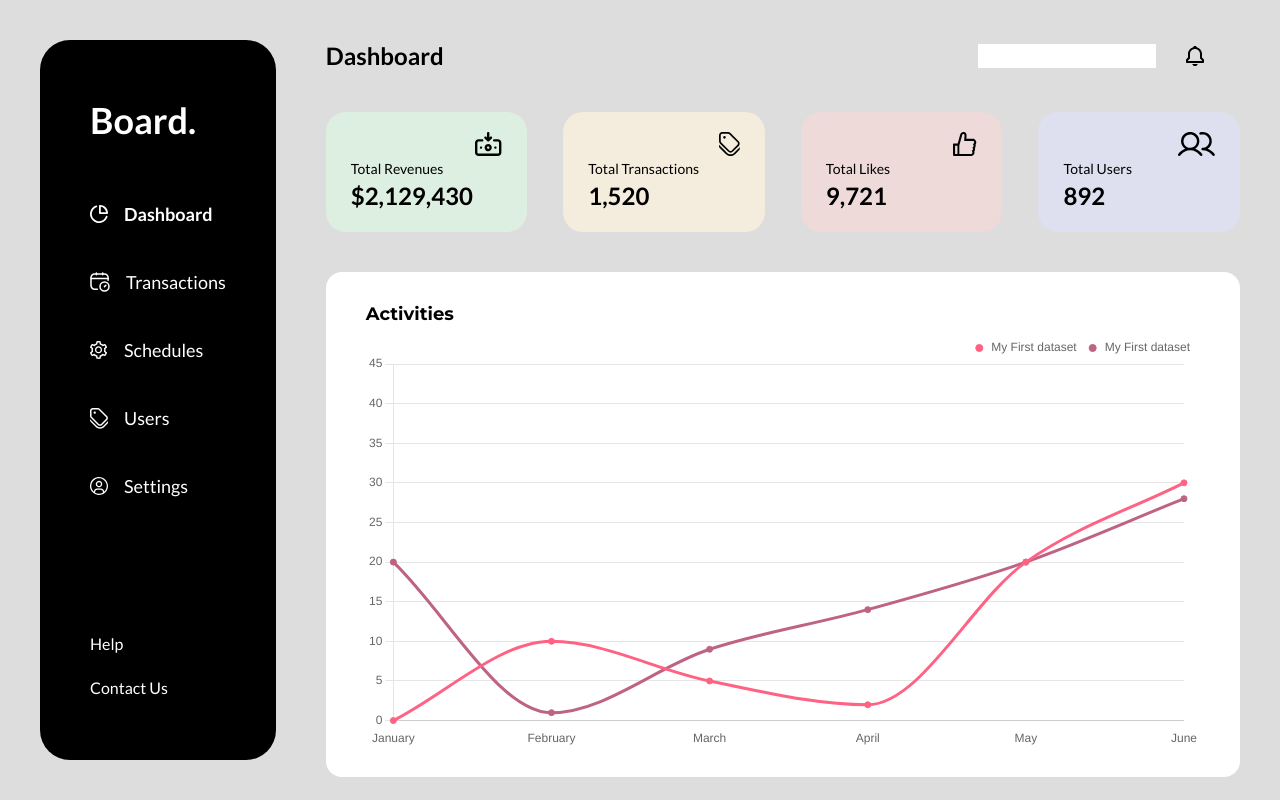
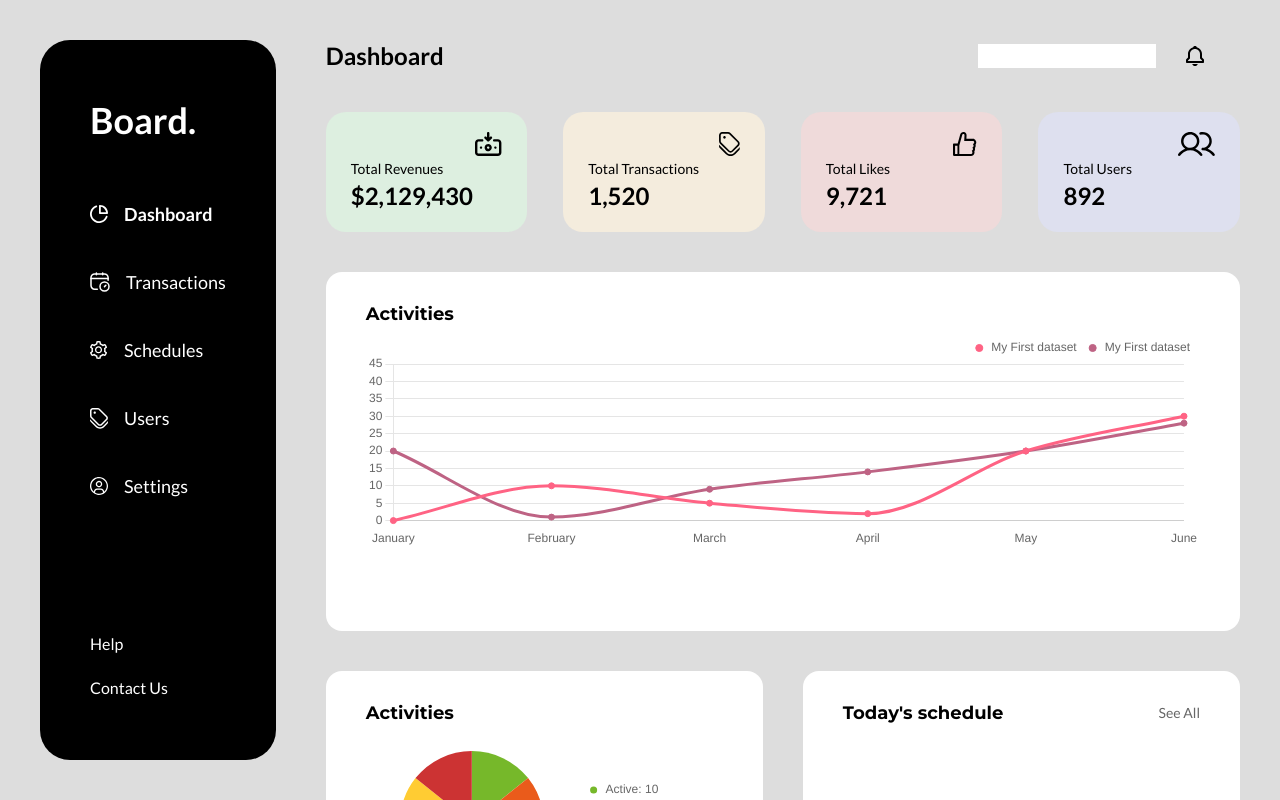
Before and after one commit to priyanshitaneja/react-db, a React (Create React App) app: page /dashboard in a window 1280 px wide. Shown: the top 800 px of the page. Built offline with nearby package versions, Linux system fonts and the light colour scheme; some icons are missing.

Commit message:
chart height

```diff
--- a/src/components/dashboard/LineChart.js
+++ b/src/components/dashboard/LineChart.js
@@ -1,5 +1,4 @@
 import React from "react";
-import Chart from "chart.js/auto";
 import { Line } from "react-chartjs-2";
 
 const labels = ["January", "February", "March", "April", "May", "June"];
@@ -25,6 +24,7 @@ const data = {
 };
 
 const options = {
+  maintainAspectRatio: false,
   layout: {
     padding: 0,
   },
@@ -53,11 +53,13 @@ const options = {
   },
 };
 
-const LineChart = ({title}) => {
+const LineChart = ({ title }) => {
   return (
-    <div className="bg-white rounded-2xl py-7 px-10">
+    <div className="bg-white rounded-2xl py-7 px-10" style={{ height: "359px" }}>
       <h4 className="font-montserrat text-lg font-bold mb-1">{title}</h4>
-      <Line options={options} data={data} />
+      <div style={{ height: "217px" }}>
+        <Line width={10} options={options} data={data} />
+      </div>
     </div>
   );
 };
```
Also changed, not shown: src/components/dashboard/Dashboard.js (+0 -7 lines).
